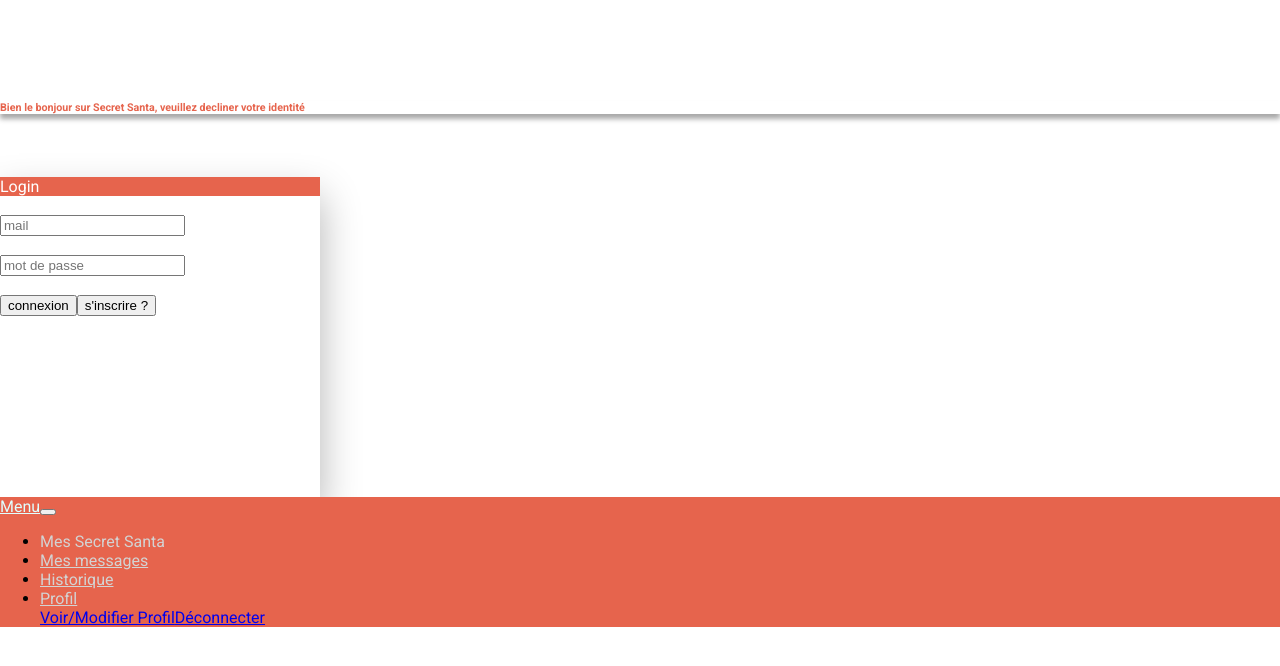
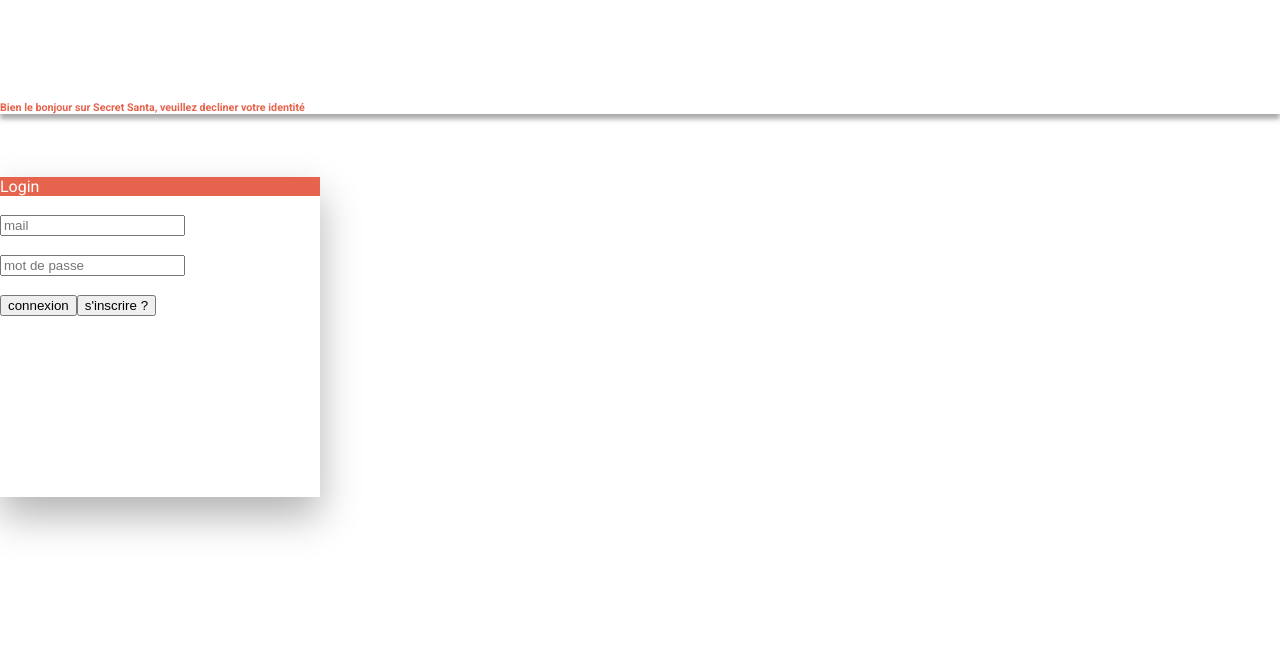
Before and after one commit to crsle/SantaFront, an Angular app: page /login in a window 1280 px wide. Shown: the top 666 px of the page. Built offline with nearby package versions, Linux system fonts and the light colour scheme.

Commit message:
menu visible

```diff
--- a/src/app/app-routing.module.ts
+++ b/src/app/app-routing.module.ts
@@ -7,7 +7,7 @@ import { HomeComponent } from './home/home.component';
 
 
 const routes: Routes = [
-  {path:'home', component:ConnexionComponent},
+  {path:'home', component:HomeComponent},
   {path:'login', component:ConnexionComponent},
   {path:'user', component:InscriptionComponent},
   {path:'', redirectTo:'/login', pathMatch:'full'},];
--- a/src/app/app.component.html
+++ b/src/app/app.component.html
@@ -1,5 +1,5 @@
 <router-outlet></router-outlet>
-<div>
+<div *ngIf="myserv.menuVisible">
     <nav class=" navbar fixed-top navbar-expand-lg navbar-light  menu">
         <a class="navbar-brand" href="#" style="color: lightcyan;">Menu</a>
         <button (click)="bartoide()" class="navbar-toggler" type="button" data-toggle="collapse"
--- a/src/app/app.component.ts
+++ b/src/app/app.component.ts
@@ -1,4 +1,5 @@
 import { Component } from '@angular/core';
+import {MybackService} from './myback.service';
 
 @Component({
   selector: 'app-root',
@@ -7,4 +8,7 @@ import { Component } from '@angular/core';
 })
 export class AppComponent {
   title = 'santa';
+  constructor(private myserv: MybackService){
+
+  }
 }
--- a/src/app/home/home.component.ts
+++ b/src/app/home/home.component.ts
@@ -1,4 +1,5 @@
 import { Component, OnInit } from '@angular/core';
+import { MybackService } from '../myback.service';
 
 @Component({
   selector: 'app-home',
@@ -7,7 +8,9 @@ import { Component, OnInit } from '@angular/core';
 })
 export class HomeComponent implements OnInit {
 bartoi = true;
-  constructor() { }
+  constructor(private myback: MybackService) {
+    this.myback.menuVisible=true
+   }
 
   ngOnInit() {
   }
```
